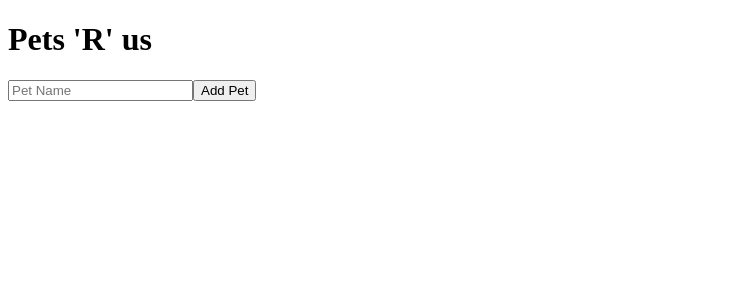
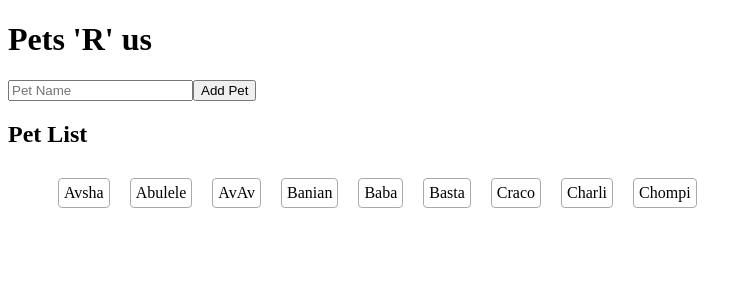
Before and after one commit to misterBIT/angular-workshop-april17, an Angular app: page / in a window 1280 px wide. Shown: the top 300 px of the page, without its empty margins (0-752 px from the left). Built offline with nearby package versions, Linux system fonts and the light colour scheme.

Commit message:
connect pet list

```diff
--- a/src/app/app.component.html
+++ b/src/app/app.component.html
@@ -2,3 +2,4 @@
   {{title}}
 </h1>
 <pet-input></pet-input>
+<pet-list></pet-list>
--- a/src/app/pets/pet-list.component.ts
+++ b/src/app/pets/pet-list.component.ts
@@ -8,16 +8,15 @@ import {PetService} from './pet.service';
     <section>
       <h2>Pet List</h2>
       <ul>
-        <!-- Pets would be iterated here using LI tag for each one -->
+        <li *ngFor="let petName of petService.pets">
+          <span class="petName">{{petName}}</span>
+        </li>
       </ul>
     </section>
   `
 })
 export class PetListComponent {
-  constructor(private petService : PetService) {
-
+  constructor(private petService: PetService) {
   }
 
-
-
 }
```
